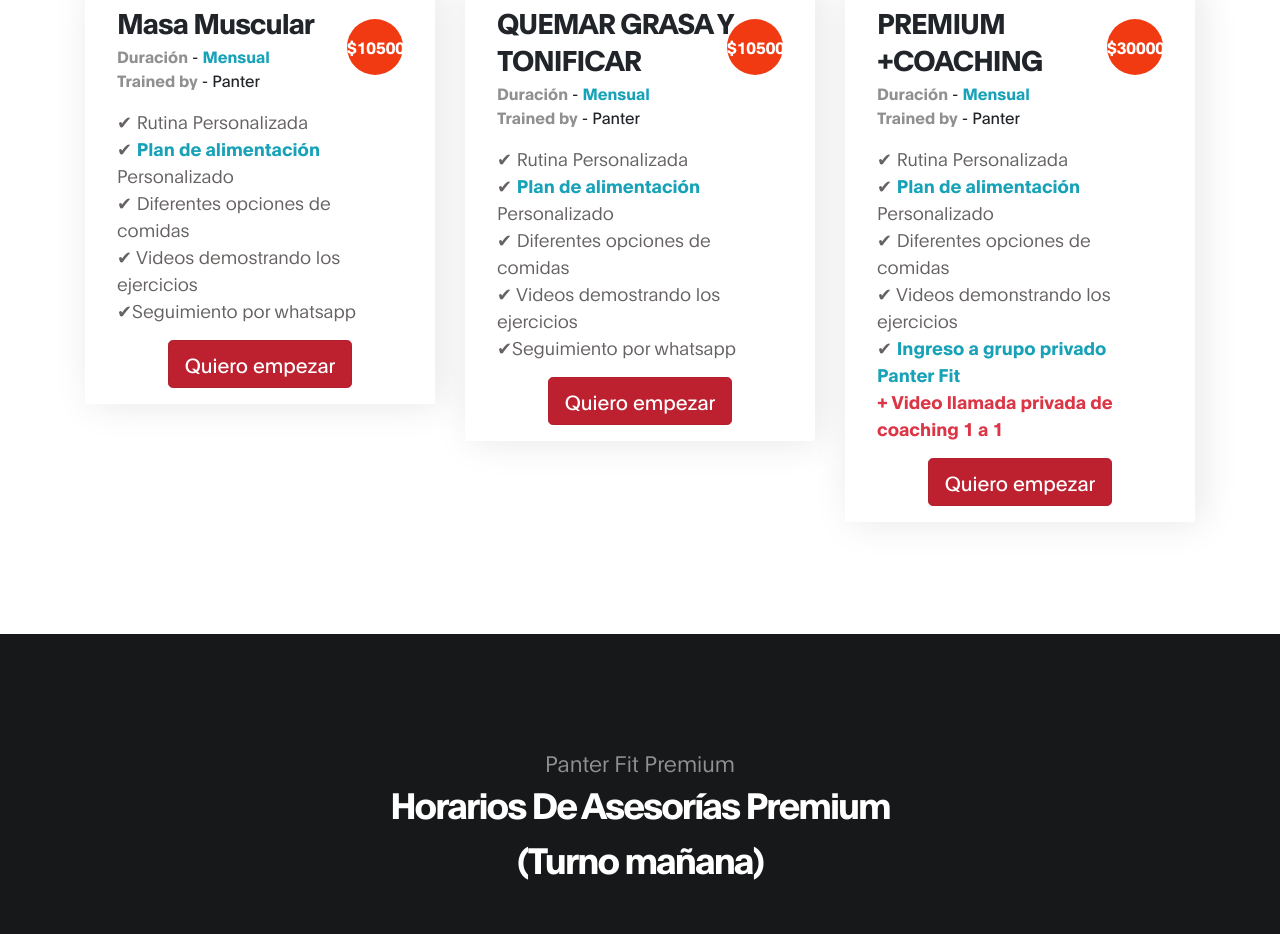
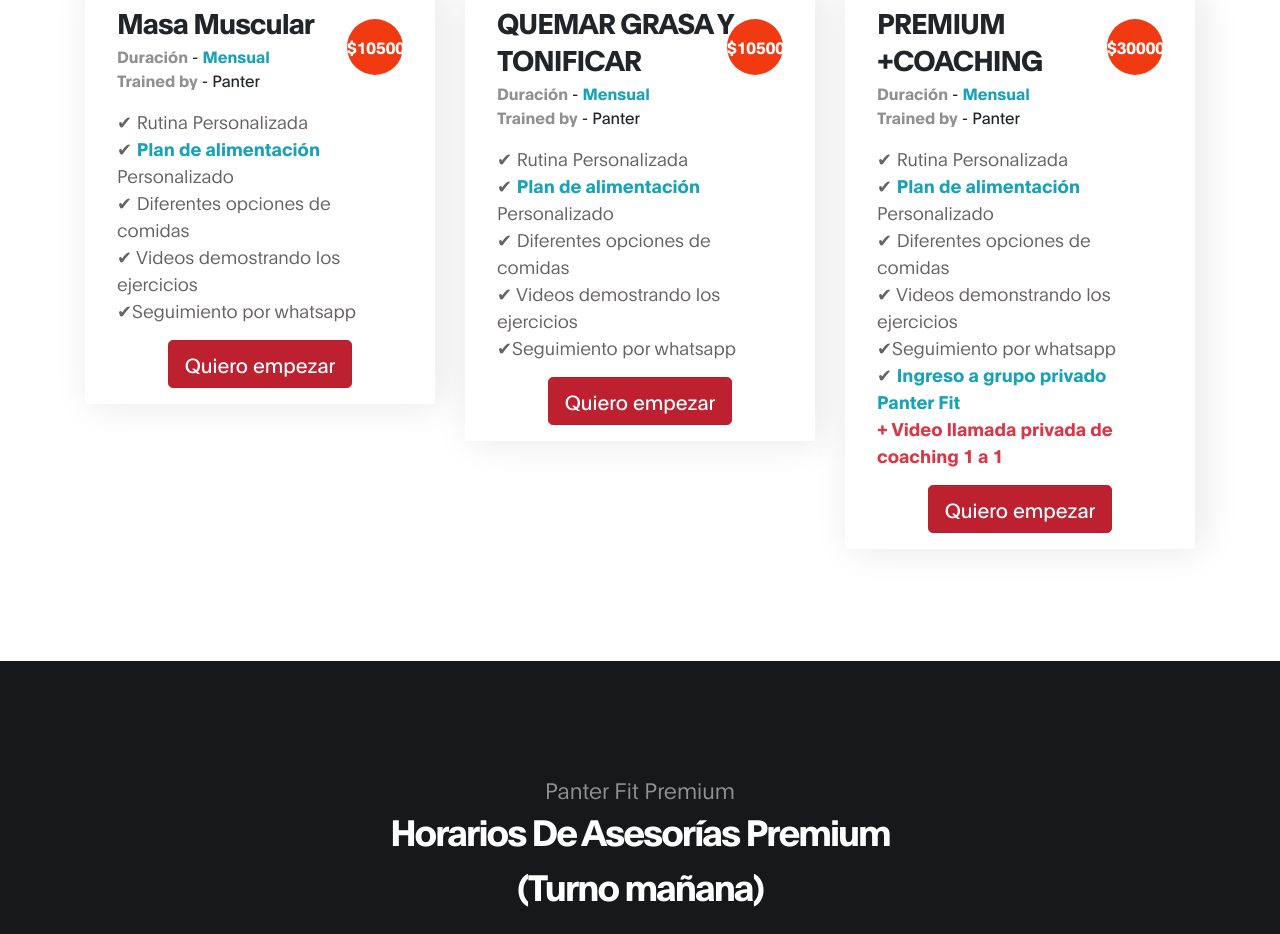
Before and after one commit to john-9999/Panter-Fit, a website: page docs/index.html in a window 1280 px wide. Shown: the part 3287-4221 px from the top of the page. Drawn offline with Linux system fonts and the light colour scheme.

Commit message:
Update index.html

```diff
--- a/docs/index.html
+++ b/docs/index.html
@@ -323,6 +323,8 @@
 
                                             ✔ Videos demonstrando los ejercicios <br>
 
+                                             ✔Seguimiento por whatsapp<br>
+
                                             ✔  <b class="text-info">Ingreso a grupo privado Panter Fit</b> <br>
 
                                             <b class="text-danger">+ Video llamada privada de coaching 1 a 1</b> <br>
```
